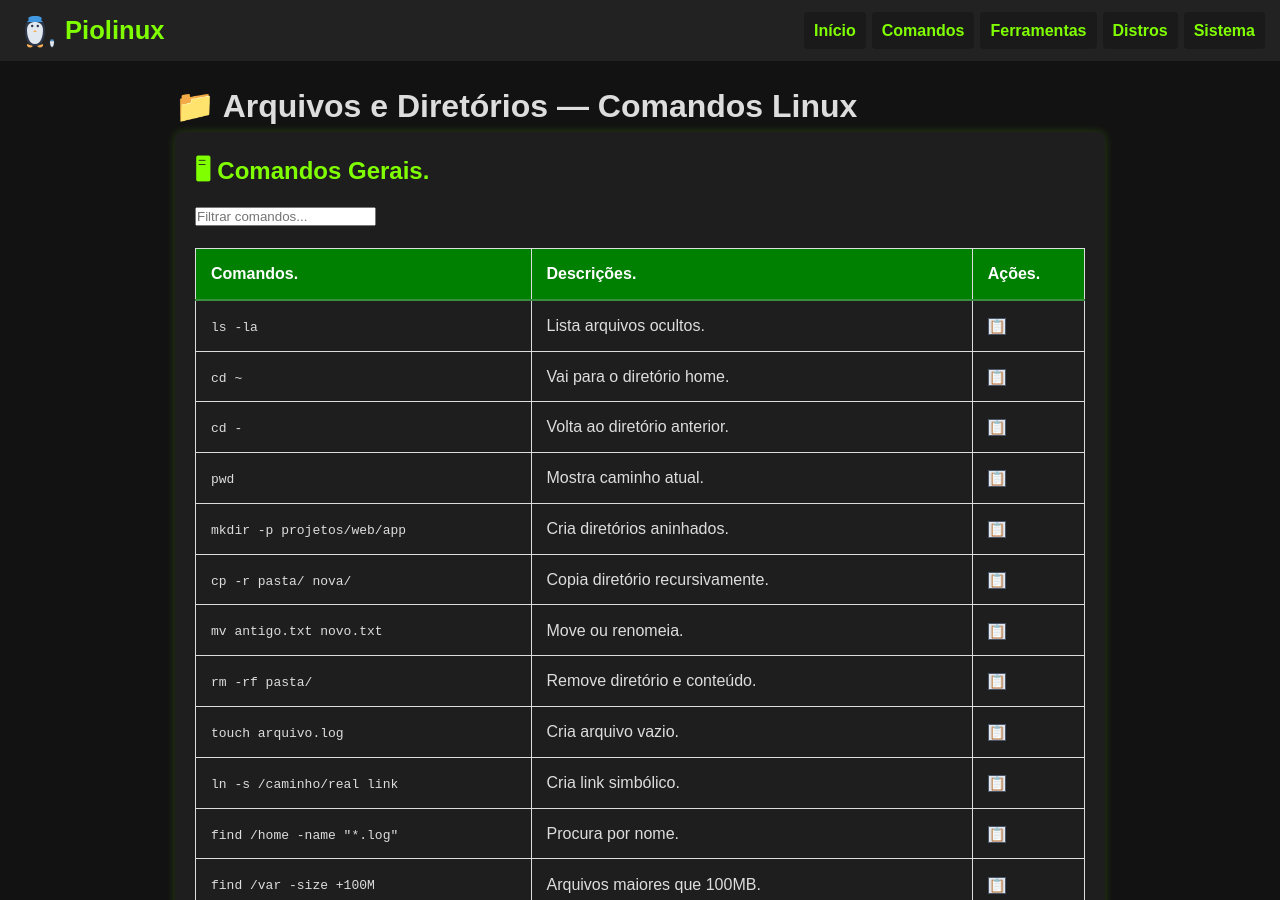
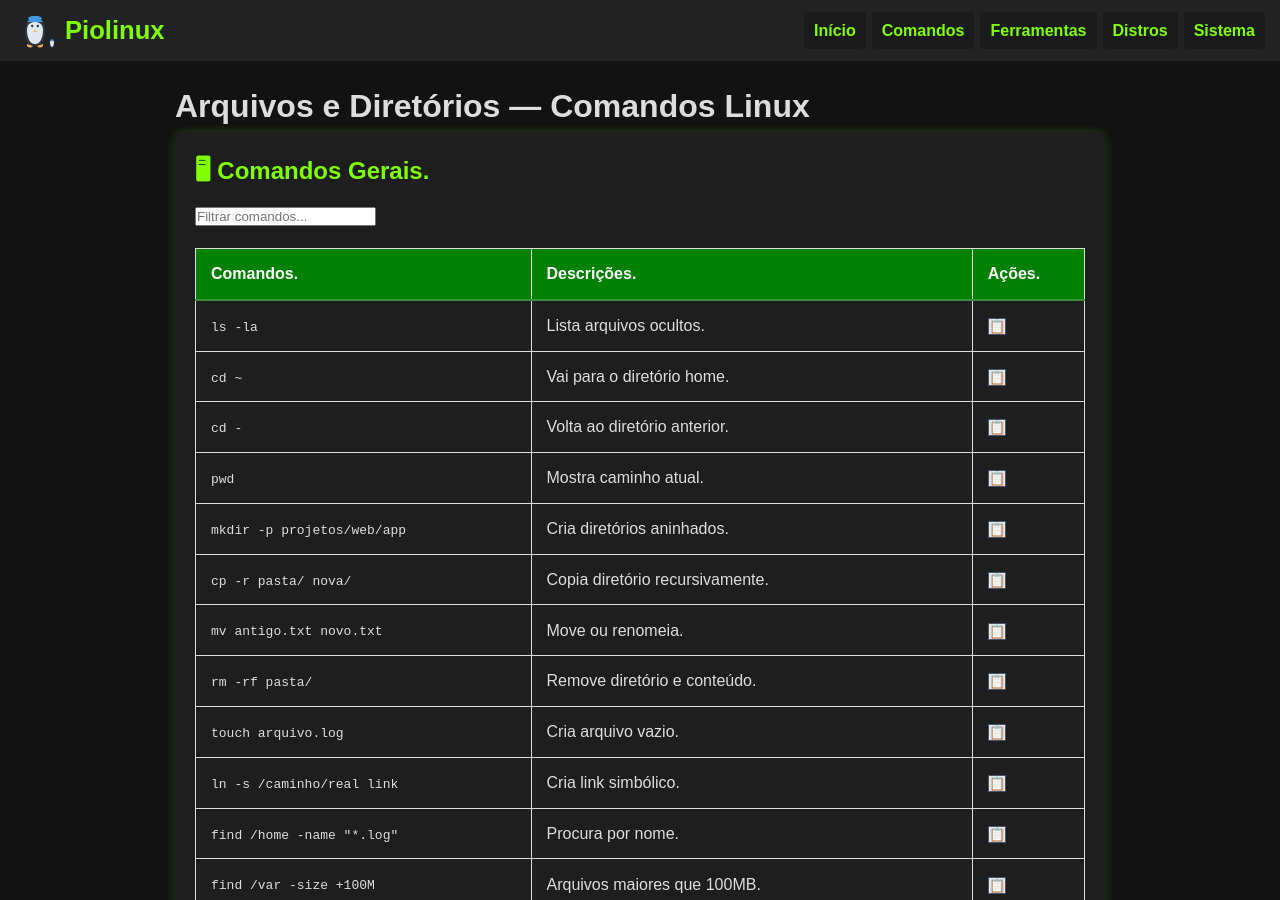
Before and after one commit to Piolinux/piolinux-site, a Jekyll site: the page built from _pages/_comandos/arquivos-e-diretorios.md, in a window 1280 px wide and 900 px high. Built offline with Jekyll 4.4.1, drawn with Linux system fonts in a browser that asks for light colours.

```diff
--- a/_pages/_comandos/arquivos-e-diretorios.md
+++ b/_pages/_comandos/arquivos-e-diretorios.md
@@ -1,6 +1,6 @@
 ---
 layout: default
-title: "📁 Arquivos e Diretórios — Comandos Linux"
+title: "Arquivos e Diretórios — Comandos Linux"
 description: "Guia técnico com comandos essenciais de Arquivos e Diretórios. Copie, cole e use direto no terminal. Organizado por arquivos e diretórios."
 permalink: /arquivos-e-diretorios/
 ---
```
